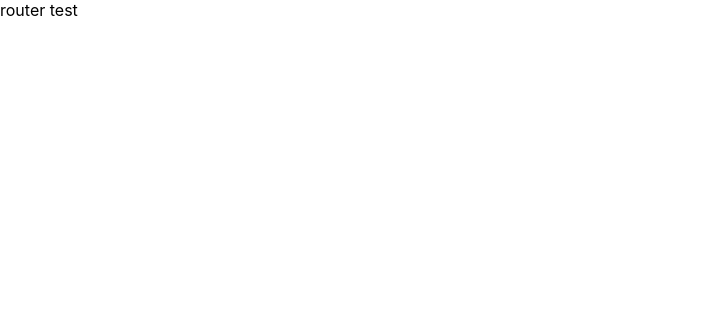
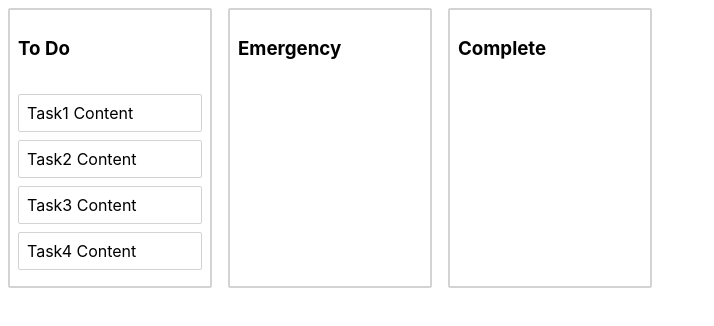
Before and after one commit to depromeet/dayblock-frontend, a React (Create React App) app: page / in a window 1280 px wide. Shown: the top 326 px of the page, without its empty margins (0-714 px from the left). Built offline with nearby package versions, Linux system fonts and the light colour scheme; the HTML template or start-up script is replaced by a standard one.

Commit message:
feat: react-beautiful-dnd 통한 칸반보드 구현

```diff
--- a/package.json
+++ b/package.json
@@ -3,11 +3,14 @@
   "version": "0.1.0",
   "private": true,
   "dependencies": {
+    "@atlaskit/css-reset": "^5.0.9",
     "node-sass": "^4.13.0",
     "react": "^16.11.0",
+    "react-beautiful-dnd": "^12.0.0",
     "react-dom": "^16.11.0",
     "react-router-dom": "^5.1.2",
-    "react-scripts": "3.2.0"
+    "react-scripts": "3.2.0",
+    "styled-components": "^4.4.1"
   },
   "scripts": {
     "start": "cross-env NODE_PATH=src react-scripts start",
--- /dev/null
+++ b/src/componenets/component/Column.jsx
@@ -0,0 +1,51 @@
+import React from 'react';
+import styled from 'styled-components'
+import {Droppable} from "react-beautiful-dnd";
+
+import Task from './Task.jsx'
+
+const Container = styled.div`
+  margin: 8px;
+  border: 2px solid lightgrey;
+  border-radius: 2px;
+  width: 200px;
+
+  display: flex;
+  flex-direction: column;
+`;
+
+const Title = styled.h3`
+  padding: 8px;
+`;
+
+const TaskList = styled.div`
+  padding: 8px;
+  background-color: ${props => (props.isDraggingOver ? 'skyblue' : 'white')}
+
+  flex-grow: 1;
+  min-height: 100px;
+`;
+
+const Column = (props) => {
+  return (
+    <Container>
+      <Title>{props.column.title}</Title>
+      <Droppable droppableId={props.column.id}>
+        {(provided, snapshot) => (
+          <TaskList
+            ref = {provided.innerRef}
+            {...provided.droppableProps}
+            isDraggingOver = {snapshot.isDraggingOver}
+          >
+            {props.tasks.map((task,index) => (
+              <Task key={task.id} task={task} index={index}/>
+            ))}
+            {provided.placeholder}
+          </TaskList>
+        )}
+      </Droppable>
+    </Container>
+  )
+};
+
+export default Column;
--- /dev/null
+++ b/src/componenets/component/Task.jsx
@@ -0,0 +1,32 @@
+import React from 'react';
+import styled from 'styled-components';
+import { Draggable } from "react-beautiful-dnd";
+
+const Container = styled.div`
+  border: 1px solid lightgrey;
+  border-radius: 2px;
+  padding: 8px;
+  margin-bottom: 8px;
+  background-color: ${props => (props.isDragging ? 'lightgreen' : 'white')}
+
+  display: flex;
+`;
+
+const Task = (props) => {
+  return (
+    <Draggable draggableId={props.task.id} index={props.index}>
+      {(provided, snapshot) => (
+        <Container
+          {...provided.draggableProps}
+          {...provided.dragHandleProps}
+          ref={provided.innerRef}
+          isDragging={snapshot.isDragging}
+        >
+          {props.task.content}
+        </Container>
+      )}
+    </Draggable>
+  );
+}
+
+export default Task;
--- /dev/null
+++ b/src/componenets/initial-data.js
@@ -0,0 +1,43 @@
+const initialData = {
+  tasks : {
+    'task1': {
+      id: 'task1',
+      content: 'Task1 Content'
+    },
+    'task2': {
+      id: 'task2',
+      content: 'Task2 Content'
+    },
+    'task3': {
+      id: 'task3',
+      content: 'Task3 Content'
+    },
+    'task4': {
+      id: 'task4',
+      content: 'Task4 Content'
+    }
+  },
+
+
+  columns: {
+    'column1': {
+      id: 'column1',
+      title: 'To Do',
+      taskIds: ['task1','task2','task3','task4']
+    },
+    'column2': {
+      id: 'column2',
+      title: 'Emergency',
+      taskIds: []
+    },
+    'column3': {
+      id: 'column3',
+      title: 'Complete',
+      taskIds: []
+    }
+  },
+
+  columnOrder: ['column1', 'column2', 'column3']
+};
+
+export default initialData;
--- a/src/componenets/pages/Home.js
+++ b/src/componenets/pages/Home.js
@@ -1,11 +1,128 @@
-import React from 'react';
+import React, { useCallback, useState } from 'react';
+import ReactDOM from 'react-dom';
+import '@atlaskit/css-reset'
+import {DragDropContext} from 'react-beautiful-dnd';
+import styled from 'styled-components'
+
+import initialData from "../initial-data.js";
+import Column from '../component/Column.jsx'
+
+const Container = styled.div`
+  display: flex;
+`
 
 const Home = () => {
-    return (
-        <div>
-          router test
-        </div>
-    );
+  const [blockData, setBlockData] = useState(initialData);
+
+  const onDragStart = useCallback((result) => {
+    console.log('onDragStart');
+    document.body.style.color = 'orange';
+  }, []);
+
+  const onDragUpdate = useCallback((result) => {
+  }, []);
+
+  const onDragEnd = useCallback((result) => {
+    // reorder the column
+    console.log('onDragEnd');
+    document.body.style.color = 'inherit';
+
+    const { destination, source, draggableId } = result;
+
+    if(!destination) {
+      return;
+    }
+
+    if(
+      destination.droppableId === source.droppableId
+      && destination.index === source.index
+    ) {
+      // 같은 위치에 드롭한 경우 > 아무일 할 필요 없음
+      return;
+    }
+
+    // 원래 state 회손하지 않기 위해 새 배열 생성
+    // const column = this.state.columns[source.droppableId]; 이건 column 바뀌는경우 고려하지 않은 것
+    const sourceColumn = blockData.columns[source.droppableId];
+    const destinationColumn = blockData.columns[destination.droppableId];
+
+    let newState = {}; // 업데이트할 상태값
+
+    if(sourceColumn.id === destinationColumn.id) {
+      const newTaskIds = Array.from(sourceColumn.taskIds);
+      // const newTaskIds = column.taskIds; 이건 왜안될까....
+
+      newTaskIds.splice(source.index, 1); // 움직인 task 제거
+      // 제거없이 destination.index 위치에 draggableId 추가
+      newTaskIds.splice(destination.index, 0, draggableId);
+
+      console.log('sourceColumn',sourceColumn);
+      console.log('newTaskIds',newTaskIds);
+
+      const newColumn = {
+        ...sourceColumn,
+        taskIds: newTaskIds
+      };
+
+      console.log('newColumn',newColumn);
+
+      // 변경사항만 오버라이딩
+      newState = {
+        ...blockData,
+        columns: {
+          ...blockData.columns,
+          [newColumn.id] : newColumn,
+        }
+      };
+    }
+    else {
+      const sourceTaskIds = Array.from(sourceColumn.taskIds);
+      sourceTaskIds.splice(source.index, 1);
+      const newSourceColumn = {
+        ...sourceColumn,
+        taskIds: sourceTaskIds
+      };
+
+      const destinationTaskIds = Array.from(destinationColumn.taskIds);
+      destinationTaskIds.splice(destination.index, 0, draggableId);
+      const newDestinationColumn = {
+        ...destinationColumn,
+        taskIds: destinationTaskIds
+      };
+
+      newState = {
+        ...blockData,
+        columns: {
+          ...blockData.columns,
+          [newSourceColumn.id] : newSourceColumn,
+          [newDestinationColumn.id] : newDestinationColumn,
+        }
+      };
+    }
+
+
+
+    console.log('newState',newState);
+
+    // React.setState(newState);
+    setBlockData(newState)
+  }, []);
+
+  return (
+    <DragDropContext
+      onDragStart = {onDragStart}
+      onDragEnd = {onDragEnd}
+    >
+      <Container>
+        {blockData.columnOrder.map(columnId => {
+          const column = blockData.columns[columnId];
+          const tasks = column.taskIds.map(taskId => blockData.tasks[taskId]);
+
+          return <Column key={column.id} column={column} tasks={tasks} />
+        })}
+      </Container>
+    </DragDropContext>
+  );
 };
 
 export default Home;
```
Also changed, not shown: 1 other file (tests, documents, lock files or other folders).
